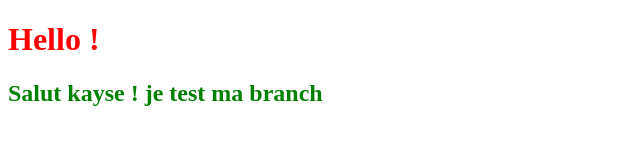
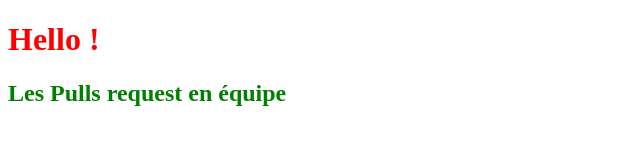
Before and after one commit to Nstampfli/tp-git, a plain HTML site: page index.html in a window 1280 px wide. Shown: the whole page, without its empty margins (0-640 px from the left). Drawn offline with Linux system fonts and the light colour scheme.

```diff
--- a/index.html
+++ b/index.html
@@ -9,6 +9,6 @@
   </head>
   <body>
     <h1>Hello !</h1>
-    <h2>Salut kayse ! je test ma branch</h2>
+    <h2>Les Pulls request en équipe</h2>
   </body>
 </html>
```
